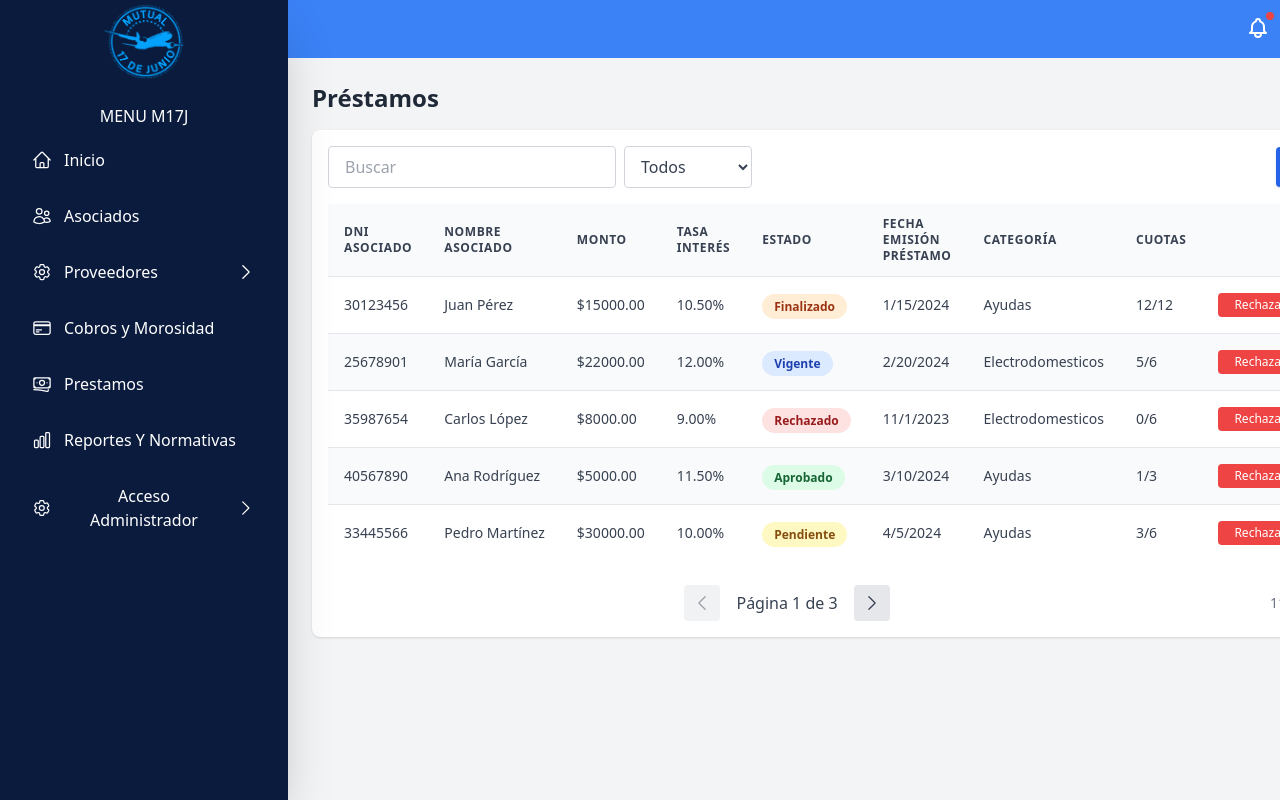
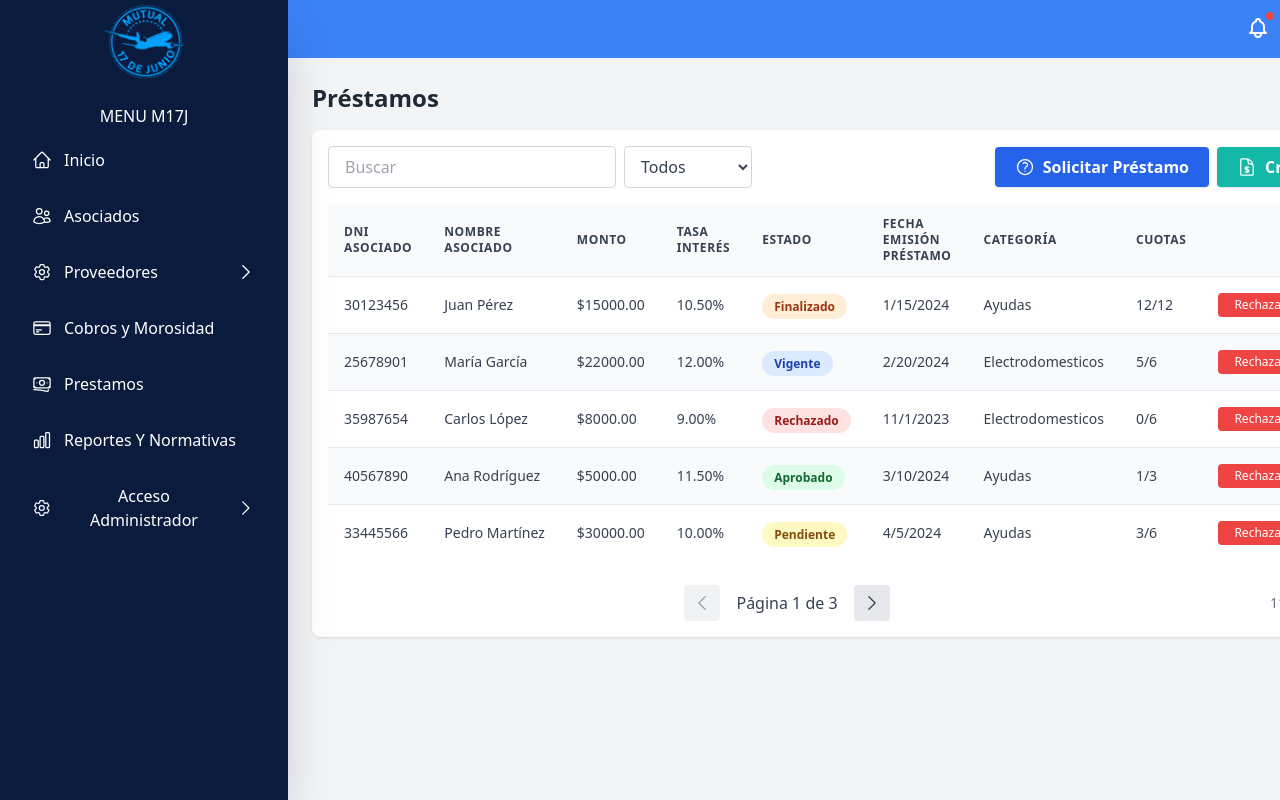
Before and after one commit to alanfrancoa/Mutual-17-Junio, a React (Create React App) app in the folder frontend/Mutual/: page /prestamos in a window 1280 px wide. Shown: the top 800 px of the page. Built offline with nearby package versions, Linux system fonts and the light colour scheme.

Commit message:
Se agrego funcionalidad crear nuevo prestamo + estilo de botones

```diff
--- a/frontend/Mutual/src/pages/modules/loans/listLoans.tsx
+++ b/frontend/Mutual/src/pages/modules/loans/listLoans.tsx
@@ -5,7 +5,7 @@ import { ChevronLeftIcon, ChevronRightIcon } from "@heroicons/react/24/solid";
 import Sidebar from "../../dashboard/components/Sidebar";
 import Modal from "../../../components/modal";
 
-const initialLoans = [
+export const initialLoans = [
   {
     id: 1,
     associateDni: "30123456",
@@ -306,12 +306,28 @@ const Loans: React.FC<DashboardProps> = ({
                   </select>
                 </div>
 
-                <button
-                  onClick={() => navigate("/prestamos/crear")}
-                  className="bg-blue-600 hover:bg-blue-700 text-white px-5 py-2 rounded font-semibold shadow transition w-full md:w-auto"
-                >
-                  Solicitar Préstamo
-                </button>
+                <div className="flex gap-2 w-full md:w-auto">
+                  <button
+                    onClick={() => navigate("/prestamos/solicitar")}
+                    className="bg-blue-600 hover:bg-blue-700 text-white px-5 py-2 rounded font-semibold shadow transition flex items-center gap-2"
+                  >
+
+                    <svg xmlns="http://www.w3.org/2000/svg" fill="none" viewBox="0 0 24 24" strokeWidth={1.5} stroke="currentColor" className="h-5 w-5">
+                      <path strokeLinecap="round" strokeLinejoin="round" d="M9.879 7.519c1.171-1.025 3.071-1.025 4.242 0 1.172 1.025 1.172 2.687 0 3.712-.203.179-.43.326-.67.442-.745.361-1.45.999-1.45 1.827v.75M21 12a9 9 0 1 1-18 0 9 9 0 0 1 18 0Zm-9 5.25h.008v.008H12v-.008Z" />
+                    </svg>
+                    Solicitar Préstamo
+                  </button>
+                  <button
+                    onClick={() => navigate("/prestamos/crear")}
+                    className="bg-teal-500 hover:bg-blue-700 text-white px-5 py-2 rounded font-semibold shadow transition flex items-center gap-2"
+                  >
+
+                    <svg xmlns="http://www.w3.org/2000/svg" fill="none" viewBox="0 0 24 24" strokeWidth={1.5} stroke="currentColor" className="h-5 w-5">
+                      <path strokeLinecap="round" strokeLinejoin="round" d="M19.5 14.25v-2.625a3.375 3.375 0 0 0-3.375-3.375h-1.5A1.125 1.125 0 0 1 13.5 7.125v-1.5a3.375 3.375 0 0 0-3.375-3.375H8.25m3.75 9v7.5m2.25-6.466a9.016 9.016 0 0 0-3.461-.203c-.536.072-.974.478-1.021 1.017a4.559 4.559 0 0 0-.018.402c0 .464.336.844.775.994l2.95 1.012c.44.15.775.53.775.994 0 .136-.006.27-.018.402-.047.539-.485.945-1.021 1.017a9.077 9.077 0 0 1-3.461-.203M10.5 2.25H5.625c-.621 0-1.125.504-1.125 1.125v17.25c0 .621.504 1.125 1.125 1.125h12.75c.621 0 1.125-.504 1.125-1.125V11.25a9 9 0 0 0-9-9Z" />
+                    </svg>
+                    Crear nuevo Préstamo
+                  </button>
+                </div>
               </div>
 
               {loading ? (
```
